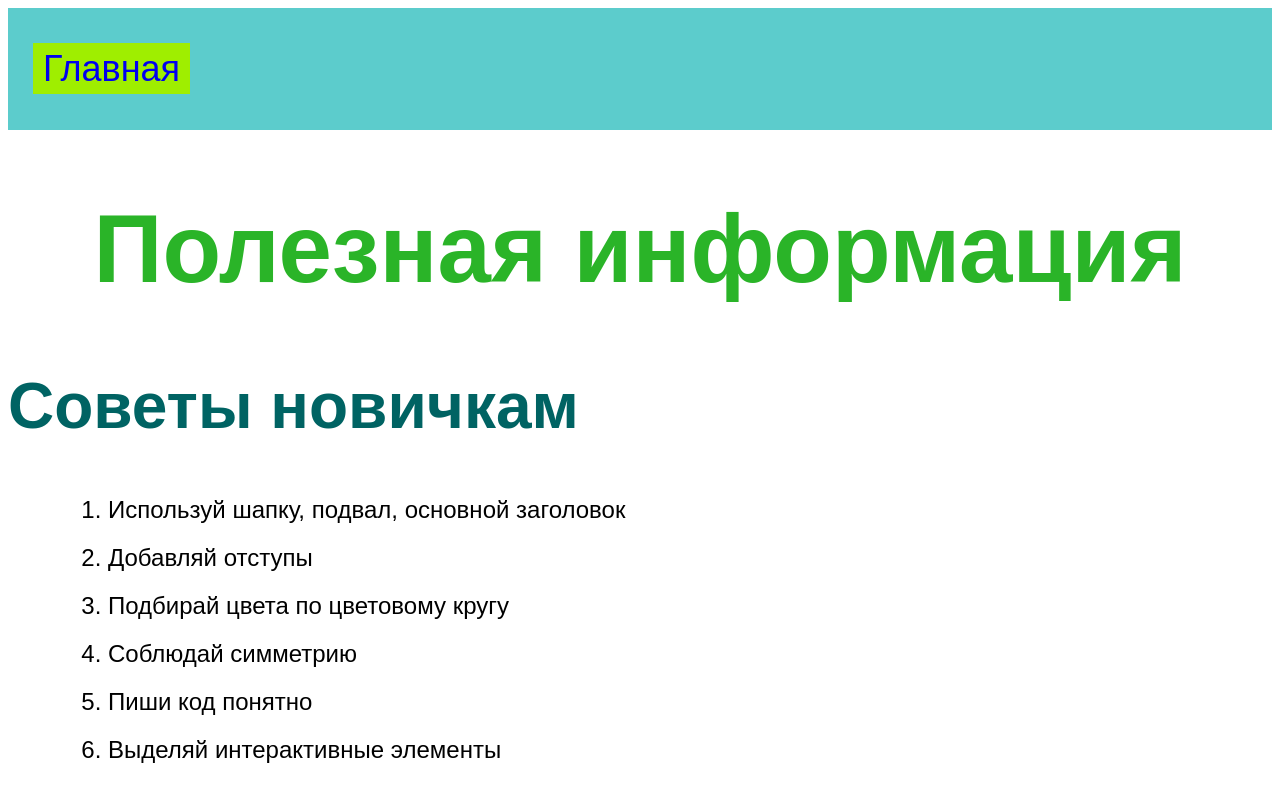
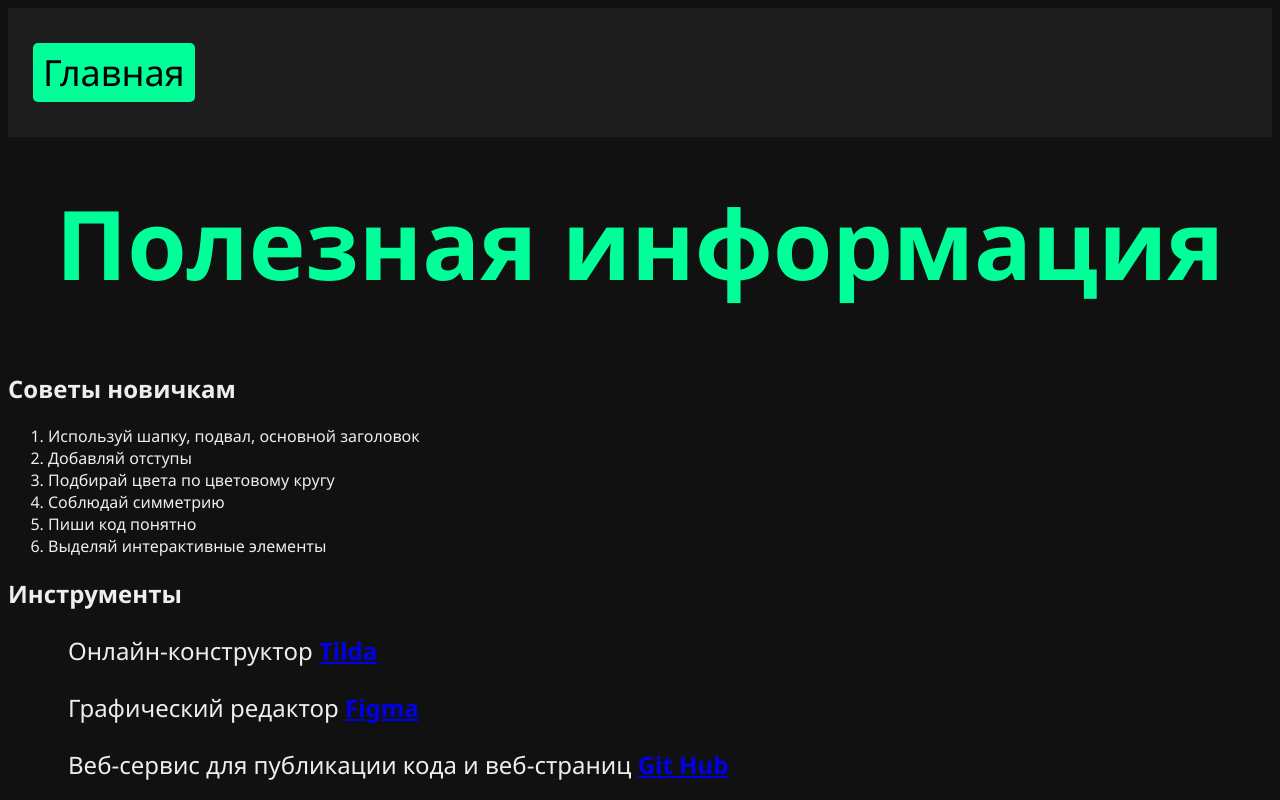
Before and after one commit to Andmslka/Levleonov, a plain HTML site: page info.html in a window 1280 px wide. Shown: the top 800 px of the page. Drawn offline with Linux system fonts and the light colour scheme.

Commit message:
Update style.css

```diff
--- a/style.css
+++ b/style.css
@@ -1,17 +1,21 @@
 body {
-  font-family: sans-serif;
+  font-family: 'Segoe UI', sans-serif;
+  background-color: #111;
+  color: #eee;
 }
 
 header {
-  background-color: #5ccccc;
+  background-color: #1d1d1d;
   padding: 40px 0px 40px 25px;
 }
 
 .link-header {
-  background-color: #9FEE00;
-  padding: 5px 10px 5px 10px;
+  background-color: #00FF99;
+  color: #000;
+  padding: 5px 10px;
   font-size: 36px;
   text-decoration: none;
+  border-radius: 5px;
 }
 
 nav {
@@ -19,17 +23,18 @@ nav {
 }
 
 .link-nav {
-  color: black;
+  color: #00FF99;
   font-size: 24px;
   margin-right: 35px;
   text-decoration: none;
-  border-bottom: 2px solid black;
+  border-bottom: 2px solid #00FF99;
 }
 
 h1 {
   text-align: center;
-  color: #2AB428;
+  color: #00FF99;
   font-size: 96px;
+  margin-top: 40px;
 }
 
 p {
@@ -37,41 +42,7 @@ p {
   margin-left: 60px;
 }
 
-ul {
-  font-size: 24px;
-  list-style: url("https://mars.algoritmika.org/uploads/2021/04/Arrow%201_0_1618309609.png");
-  margin-left: 60px;
+img {
+  display: block;
+  margin: 40px auto;
 }
-
-li {
-  margin-bottom: 20px;
-}
-
-ol {
-  font-size: 24px;
-  margin-left: 60px;
-}
-
-.text-big {
-  font-size: 48px;
-  margin-left: 60px;
-}
-
-.link-text {
-  color: blue;
-  text-decoration: none;
-  border-bottom: 2px solid blue;
-}
-
-h2 {
-  color: #006363;
-  font-size: 64px;
-}
-
-footer {
-  padding: 65px 0px 80px 80px;
-}
-
-.social {
-  margin-right: 60px;
-}
```
